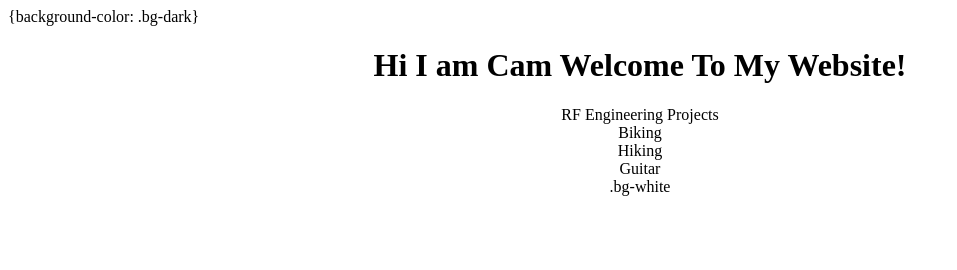
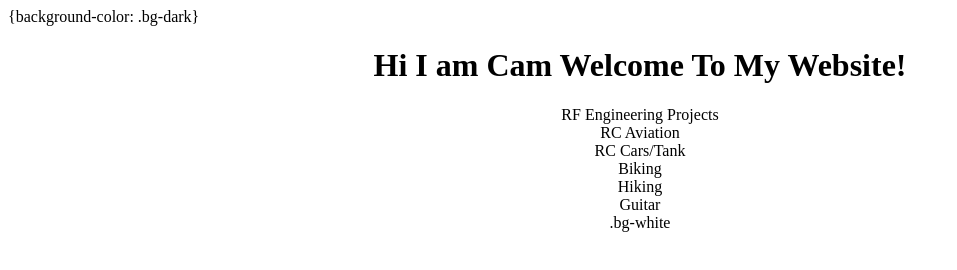
Before and after one commit to cklein27/cklein27.github.io, a plain HTML site: page index.html in a window 1280 px wide. Shown: the whole page, without its empty margins (0-957 px from the left). Drawn offline with Linux system fonts and the light colour scheme.

Commit message:
Update index.html

```diff
--- a/index.html
+++ b/index.html
@@ -16,6 +16,8 @@
 
     <h1>Hi I am Cam Welcome To My Website!</h1>
     <div>RF Engineering Projects</div>
+    <div>RC Aviation</div>
+    <div>RC Cars/Tank</div>
     <div>Biking</div>
     <div>Hiking</div>
     <div>Guitar</div>
```
